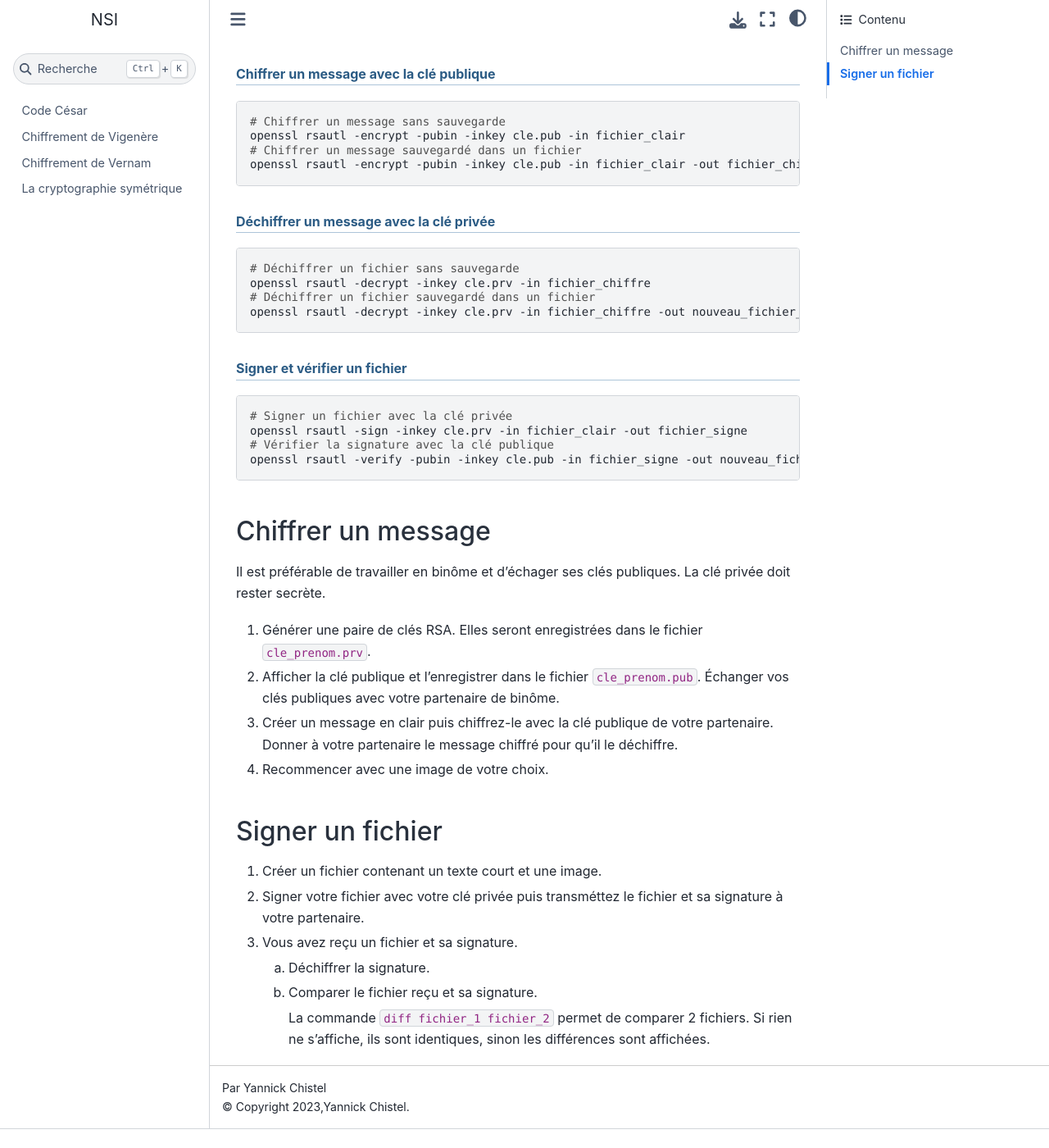
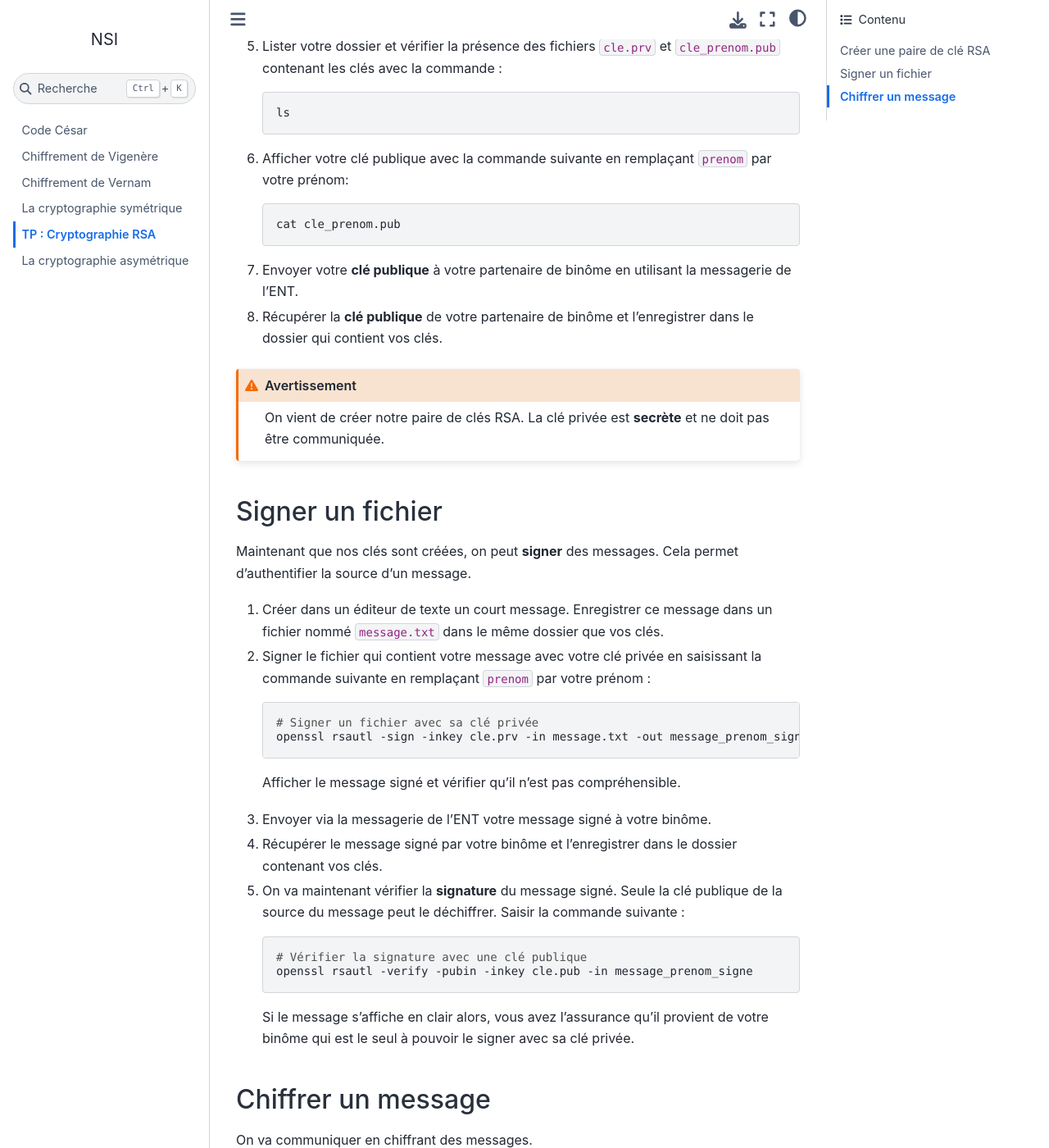
Before and after one commit to ychistel/tnsi_securisation_des_communications, a Sphinx documentation site: the page built from source/content/tp_rsa.rst, in a window 1280 px wide and 1400 px high, scrolled down 840 px. Shown: the whole window at 82% size. Built offline with Sphinx 7.4.7 and the Sphinx Book theme 1.1.4, drawn with Linux system fonts in a browser that asks for light colours; pages that are not in the unit, such as notebooks, are missing from menus; before the commit the page ends 2217 px from its top, so only the background shows below that; some of the changed text lies outside the part shown.

Commit message:
mise à jour cryptographie asymétrique

```diff
--- a/source/content/tp_openssl.rst
+++ b/source/content/tp_openssl.rst
@@ -1,7 +1,7 @@
 TP : openssl
 ==============
 
-**OpenSSL** est un logiciel de cryptographie qui possède de nombreux algorithmes de chiffrement. OpenSSL est disponible sur les systèmes **windows/linux/mac** et s’utilise en ligne de commandes.
+**OpenSSL** est un logiciel de cryptographie qui possède de nombreux algorithmes de chiffrement. OpenSSL est disponible sur les systèmes **windows/linux/mac** et s'utilise en ligne de commandes.
 
 L'encodage d'un fichier peut se réaliser avec différents algorithmes. Un algorithme assez répandu est **base64**. Voici les commandes à utiliser.
 
@@ -78,6 +78,6 @@
 Chiffrement symétrique
 ----------------------
 
-#. Encoder votre message avec l’algorithme **des3** en utilisant le mot de passe *encoder*. Vous enregistrerez le fichier chiffré sous le nom `message.des3`.
+#. Encoder votre message avec l'algorithme **des3** en utilisant le mot de passe *encoder*. Vous enregistrerez le fichier chiffré sous le nom `message.des3`.
 #. Pour finir, déchiffrez votre message sans l'enregistrer dans un fichier mais en le visualisant à l'écran.
 #. Chiffrer une image en l'enregistrant au format ``jpg`` et afficher son contenu. Déchiffrer l'image chiffrée et vérifier son contenu.
--- a/source/content/tp_rsa.rst
+++ b/source/content/tp_rsa.rst
@@ -1,85 +1,104 @@
 TP : Cryptographie RSA
 ======================
 
-**OpenSSL** est un logiciel de cryptographie qui possède de nombreux algorithmes de chiffrement. OpenSSL est disponible sur les systèmes **windows/linux/mac** et s’utilise en ligne de commandes.
+**OpenSSL** est un logiciel de cryptographie qui possède de nombreux algorithmes de chiffrement. OpenSSL est disponible sur les systèmes **windows/linux/mac** et s'utilise en ligne de commandes.
 
-Voici les commandes que nous allons utiliser:
+Nous allons dans cette activité utiliser la machine virtuelle UBUNTU pour :
 
-.. rubric:: Générer des clés RSA
+-  créer une paire de clés RSA;
+-  signer un message
+-  chiffre et déchiffrer un message
 
-La clé générée est la clé privée. Elle contient des informations sur la clé dont la clé publique.
+Créer une paire de clé RSA
+--------------------------
 
-.. code:: bash
+#. Ouvrir un terminal.
+#. Créer votre paire de clés en saisissant la commande suivante:
 
-   # Sans les sauvegarder dans un fichier
-   openssl genrsa 2048
-   # Sauvegarde dans un fichier (attention au chemin)
-   openssl genrsa -out cle.prv 2048
-   # Clé protégée par un mot de passe
-   openssl genrsa -des3 -out cle.prv 2048
+   .. code-block:: bash
 
-.. rubric:: Afficher sa clé (privée)
+      # Création des clés RSA
+      openssl genrsa -out cle.prv 2048
 
-.. code:: bash
+#. Afficher la clé générée avec la commande:
 
-   openssl rsa -in cle.prv
-   # ou
-   openssl rsa -in cle.prv -text -noout
+   .. code-block:: bash
 
-.. rubric:: Extraire la clé publique
+      cat cle.prv
 
-.. code:: bash
+#. La clé créée contient la clé privée **et** la clé publique. Il faut extraire la clé publique en saisissant la commande suivante en remplaçant ``prenom`` par votre prénom:
 
-   # Sans la sauvegarder dans un fichier
-   openssl rsa -in cle.prv -pubout
-   # Sauvegarder la clé dans un fichier
-   openssl rsa -in cle.prv -pubout -out cle.pub
+   .. code-block:: bash
 
-.. rubric:: Chiffrer un message avec la clé publique
+      # Sauvegarder la clé dans un fichier
+      openssl rsa -in cle.prv -pubout -out cle_prenom.pub
 
-.. code:: bash
+#. Lister votre dossier et vérifier la présence des fichiers ``cle.prv`` et ``cle_prenom.pub`` contenant les clés avec la commande :
 
-   # Chiffrer un message sans sauvegarde
-   openssl rsautl -encrypt -pubin -inkey cle.pub -in fichier_clair
-   # Chiffrer un message sauvegardé dans un fichier
-   openssl rsautl -encrypt -pubin -inkey cle.pub -in fichier_clair -out fichier_chiffre
+   .. code-block:: bash
 
-.. rubric:: Déchiffrer un message avec la clé privée
+      ls
 
-.. code:: bash
+#. Afficher votre clé publique avec la commande suivante en remplaçant ``prenom`` par votre prénom:
 
-   # Déchiffrer un fichier sans sauvegarde
-   openssl rsautl -decrypt -inkey cle.prv -in fichier_chiffre
-   # Déchiffrer un fichier sauvegardé dans un fichier
-   openssl rsautl -decrypt -inkey cle.prv -in fichier_chiffre -out nouveau_fichier_clair
+   .. code-block:: bash
 
-.. rubric:: Signer et vérifier un fichier
+      cat cle_prenom.pub
 
-.. code:: bash
+#. Envoyer votre **clé publique** à votre partenaire de binôme en utilisant la messagerie de l'ENT.
+#. Récupérer la **clé publique** de votre partenaire de binôme et l'enregistrer dans le dossier qui contient vos clés.
 
-   # Signer un fichier avec la clé privée
-   openssl rsautl -sign -inkey cle.prv -in fichier_clair -out fichier_signe
-   # Vérifier la signature avec la clé publique
-   openssl rsautl -verify -pubin -inkey cle.pub -in fichier_signe -out nouveau_fichier_clair
+.. warning::
+
+   On vient de créer notre paire de clés RSA. La clé privée est **secrète** et ne doit pas être communiquée.
+
+Signer un fichier
+-----------------
+
+Maintenant que nos clés sont créées, on peut **signer** des messages. Cela permet d'authentifier la source d'un message.
+
+#. Créer dans un éditeur de texte un court message. Enregistrer ce message dans un fichier nommé ``message.txt`` dans le même dossier que vos clés.
+#. Signer le fichier qui contient votre message avec votre clé privée en saisissant la commande suivante en remplaçant ``prenom`` par votre prénom :
+
+   .. code-block:: bash
+
+      # Signer un fichier avec sa clé privée
+      openssl rsautl -sign -inkey cle.prv -in message.txt -out message_prenom_signe
+
+   Afficher le message signé et vérifier qu'il n'est pas compréhensible.
+
+#. Envoyer via la messagerie de l'ENT votre message signé à votre binôme.
+#. Récupérer le message signé par votre binôme et l'enregistrer dans le dossier contenant vos clés.
+#. On va maintenant vérifier la **signature** du message signé. Seule la clé publique de la source du message peut le déchiffrer. Saisir la commande suivante :
+
+   .. code-block:: bash
+
+      # Vérifier la signature avec une clé publique
+      openssl rsautl -verify -pubin -inkey cle.pub -in message_prenom_signe
+
+   Si le message s'affiche en clair alors, vous avez l'assurance qu'il provient de votre binôme qui est le seul à pouvoir le signer avec sa clé privée.
 
 Chiffrer un message
 ---------------------
 
-Il est préférable de travailler en binôme et d'échager ses clés publiques. La clé privée doit rester secrète.
+On va communiquer en chiffrant des messages.
 
-#. Générer une paire de clés RSA. Elles seront enregistrées dans le fichier ``cle_prenom.prv``.
-#. Afficher la clé publique et l'enregistrer dans le fichier ``cle_prenom.pub``. Échanger vos clés publiques avec votre partenaire de binôme.
-#. Créer un message en clair puis chiffrez-le avec la clé publique de votre partenaire. Donner à votre partenaire le message chiffré pour qu'il le déchiffre.
-#. Recommencer avec une image de votre choix.
+#. Reprendre le message en clair ``message.txt``.
+#. Chiffrer ce message avec la clé publique de votre binôme en saisissant la commande:
 
-Signer un fichier
------------------
+   .. code-block:: bash
 
-#. Créer un fichier contenant un texte court et une image.
-#. Signer votre fichier avec votre clé privée puis transméttez le fichier et sa signature à votre partenaire.
-#. Vous avez reçu un fichier et sa signature.
+      # Chiffrer un message sauvegardé dans un fichier
+      openssl rsautl -encrypt -pubin -inkey cle_prenom.pub -in message.txt -out message_chiffre
 
-   a. Déchiffrer la signature.
-   b. Comparer le fichier reçu et sa signature.
+   Afficher le message chiffré et vérifier qu'il n'est pas compréhensible.
 
-      La commande ``diff fichier_1 fichier_2`` permet de comparer 2 fichiers. Si rien ne s'affiche, ils sont identiques, sinon les différences sont affichées.
+#. Envoyer à votre binôme le message chiffré et récupérer son message chiffré en l'enregistrant dans le dossier qui contient vos clés.
+#. Déchiffrer le message avec votre clé privé en saisissant la commande :
+
+   .. code-block:: bash
+
+      # Déchiffrer un fichier sans sauvegarde
+      openssl rsautl -decrypt -inkey cle.prv -in message_chiffre
+
+#. Recommencer l'échange de messages chiffrés avec une image de votre choix.
--- a/source/index.rst
+++ b/source/index.rst
@@ -14,7 +14,7 @@
    content/cryptographie_symetrique.rst
    .. content/tp_diffie_hellman.rst
    .. content/tp_openssl.rst
-   .. content/tp_rsa.rst
-   .. content/cryptographie_asymetrique.rst
+   content/tp_rsa.rst
+   content/cryptographie_asymetrique.rst
    .. content/tp_https.rst
    .. content/protocole_https.rst
```
Also changed, not shown: source/content/commandes_openssl.rst (added, +61 -0 lines), source/content/cryptographie_asymetrique.rst (+48 -79 lines), source/content/diffie_hellman.rst (added, +57 -0 lines), source/img/rsa.svg.
